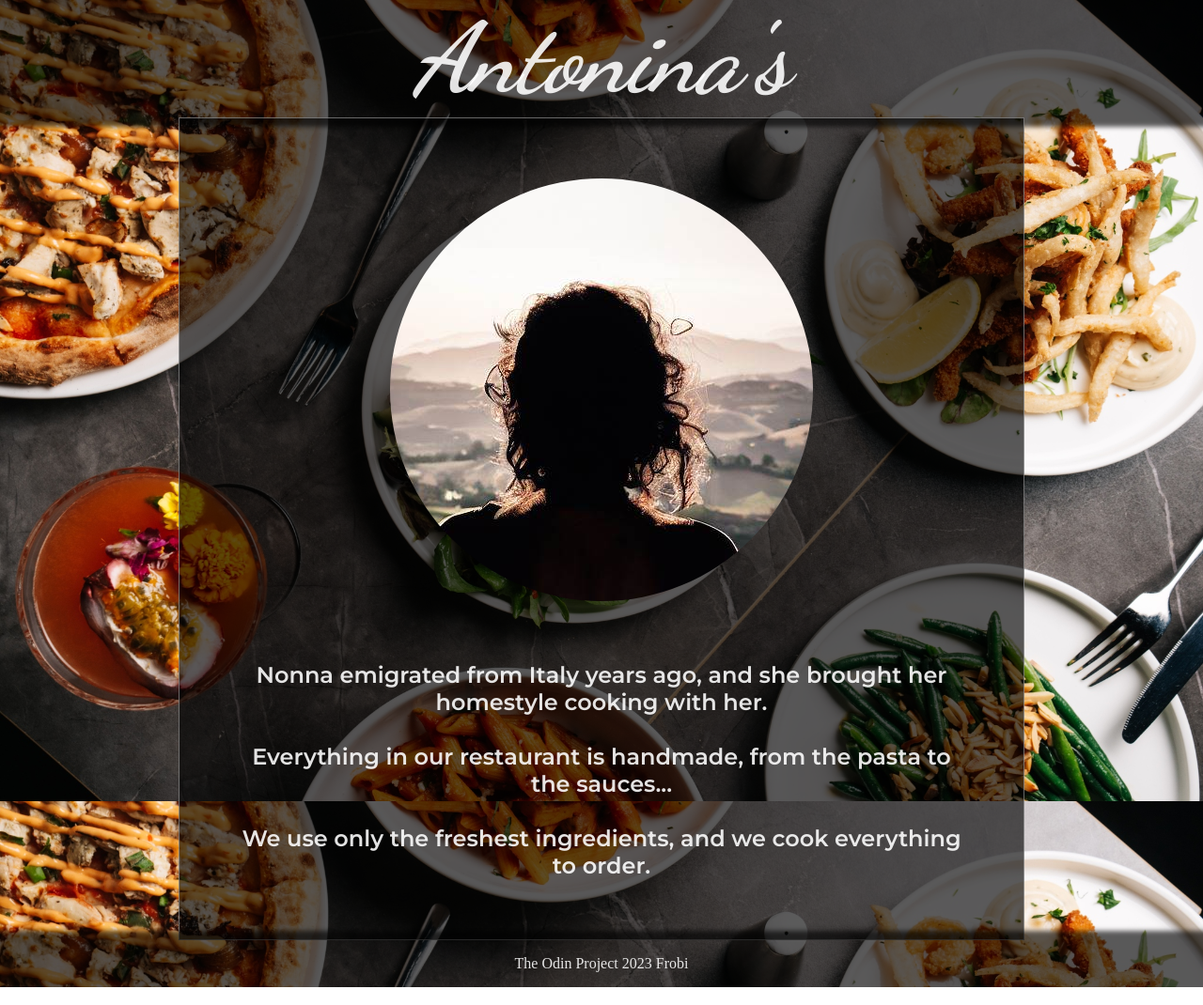
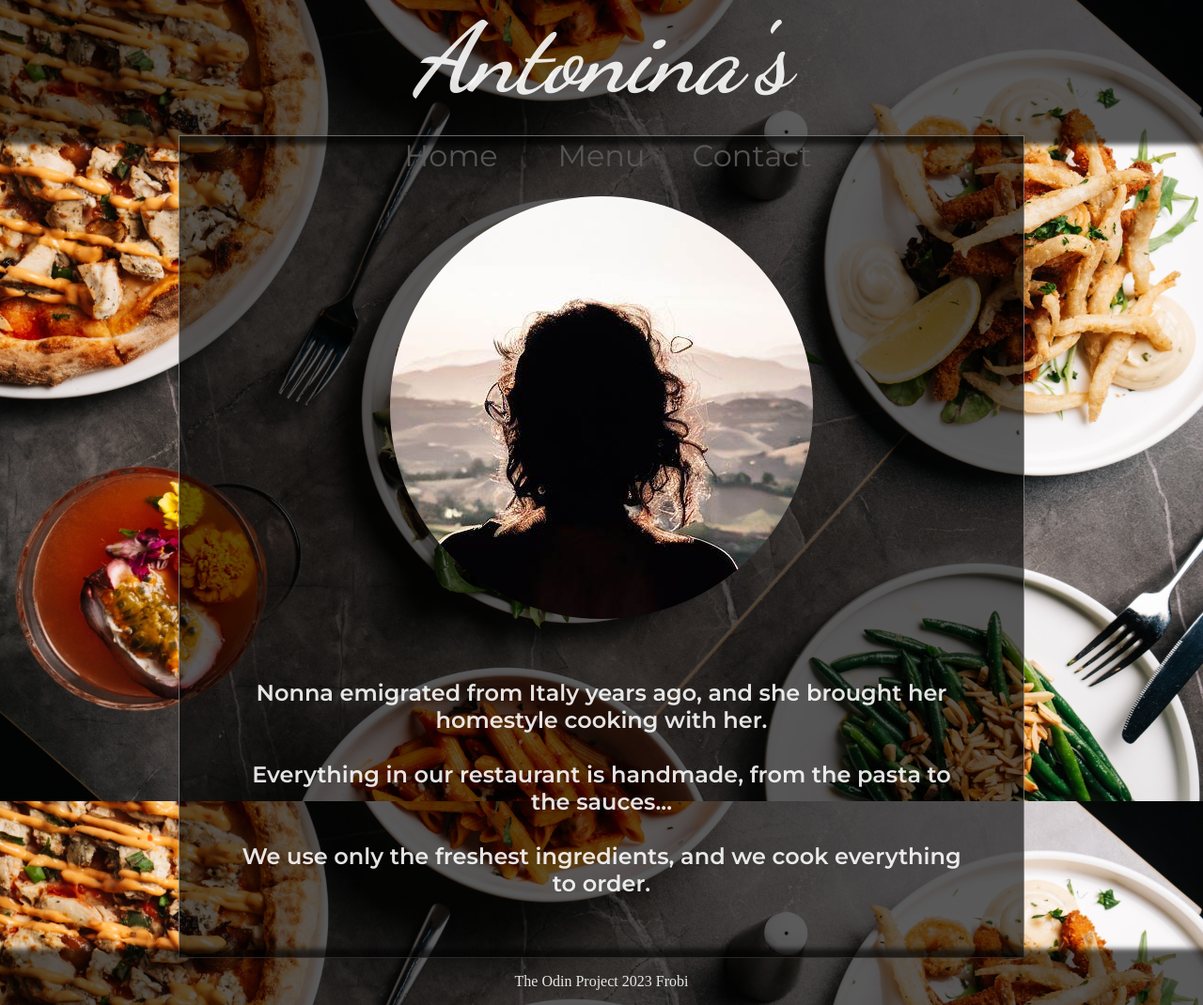
Before and after one commit to Frobii/odin-restaraunt-page, a website built with webpack: page dist/index.html in a window 1280 px wide. Shown: the whole page at 94% size. Built offline with nearby package versions, Linux system fonts and the light colour scheme; a web font is replaced by a local one.

Commit message:
add-visual-effects-when-selecting-navigation-buttons

```diff
--- a/src/initialize-page.js
+++ b/src/initialize-page.js
@@ -13,9 +13,51 @@ function createHeader() {
   const navigation = document.createElement('div');
   navigation.setAttribute('class', 'navigation');
 
+  const homeButton = document.createElement('div');
+  homeButton.setAttribute('class', 'nav-button');
+  homeButton.innerHTML = 'Home';
+  homeButton.addEventListener('click', (e) => {
+    const elements = document.querySelectorAll('.active');
+
+    elements.forEach((element) => {
+      element.classList.remove('active');
+    });
+
+    e.target.classList.add('active');
+  });
+
+  const menuButton = document.createElement('div');
+  menuButton.setAttribute('class', 'nav-button');
+  menuButton.innerHTML = 'Menu';
+  menuButton.addEventListener('click', (e) => {
+    const elements = document.querySelectorAll('.active');
+
+    elements.forEach((element) => {
+      element.classList.remove('active');
+    });
+
+    e.target.classList.add('active');
+  });
+
+  const contactButton = document.createElement('div');
+  contactButton.setAttribute('class', 'nav-button');
+  contactButton.innerHTML = 'Contact';
+  contactButton.addEventListener('click', (e) => {
+    const elements = document.querySelectorAll('.active');
+
+    elements.forEach((element) => {
+      element.classList.remove('active');
+    });
+
+    e.target.classList.add('active');
+  });
+
   content.appendChild(header);
   header.appendChild(restarauntName);
   header.appendChild(navigation);
+  navigation.appendChild(homeButton);
+  navigation.appendChild(menuButton);
+  navigation.appendChild(contactButton);
 }
 
 function createMain() {
--- a/src/style.css
+++ b/src/style.css
@@ -43,6 +43,35 @@ body {
     justify-items: center;
     flex-direction: column;
     justify-content: space-around;
+}
+
+.navigation {
+    width: 100vw;
+    height: 100px;
+    display: flex;
+    align-items: center;
+    justify-content: center;
+}
+
+.nav-button {
+    height: 80px;
+    width: 160px;
+    display: flex;
+    align-items: center;
+    justify-content: center;
+    font-family: Montserrat;
+    font-size: 2rem;
+    cursor: pointer;
+    transition: all 0.1s linear;
+}
+
+.nav-button.active {
+    border-bottom: solid white 1px;
+    transition: border 1s ease;
+}
+
+.nav-button:hover {
+    transform: scale(1.2);
 }
 
 .restaurant-name {
@@ -95,5 +124,4 @@ body {
     padding: 1rem;
     text-align: center;
     box-shadow: 0 0 5px 10px rgba(0, 0, 0, 0.64);
-    /* border-top: 1px solid black; */
 }
```
Also changed, not shown: dist/bundle.js.
